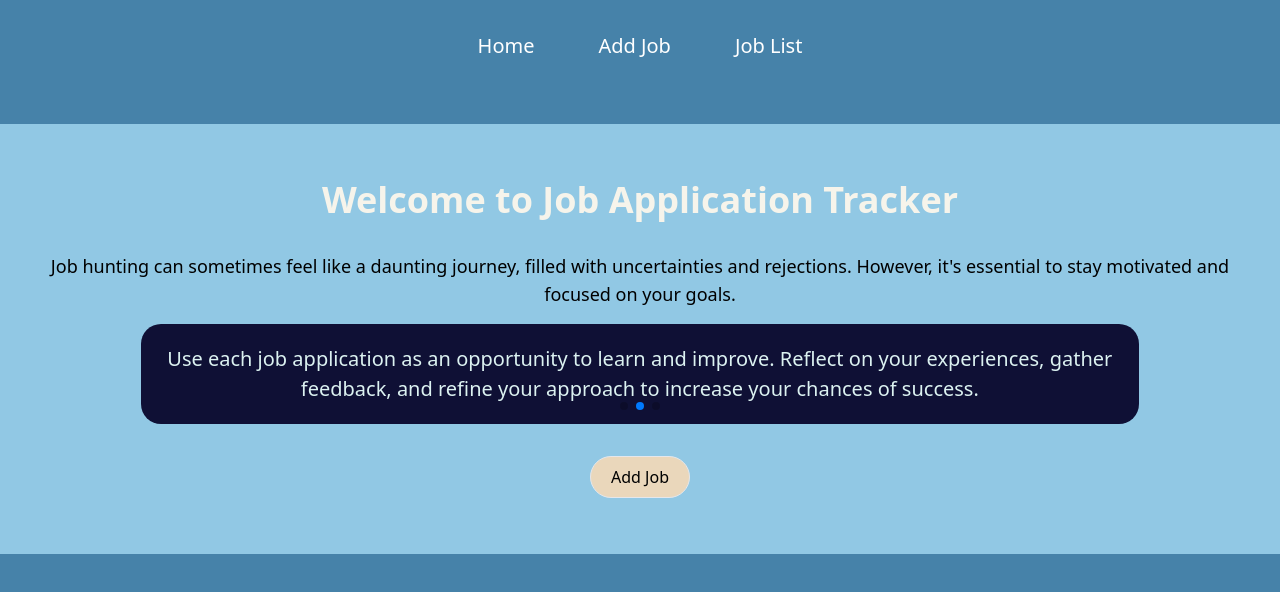
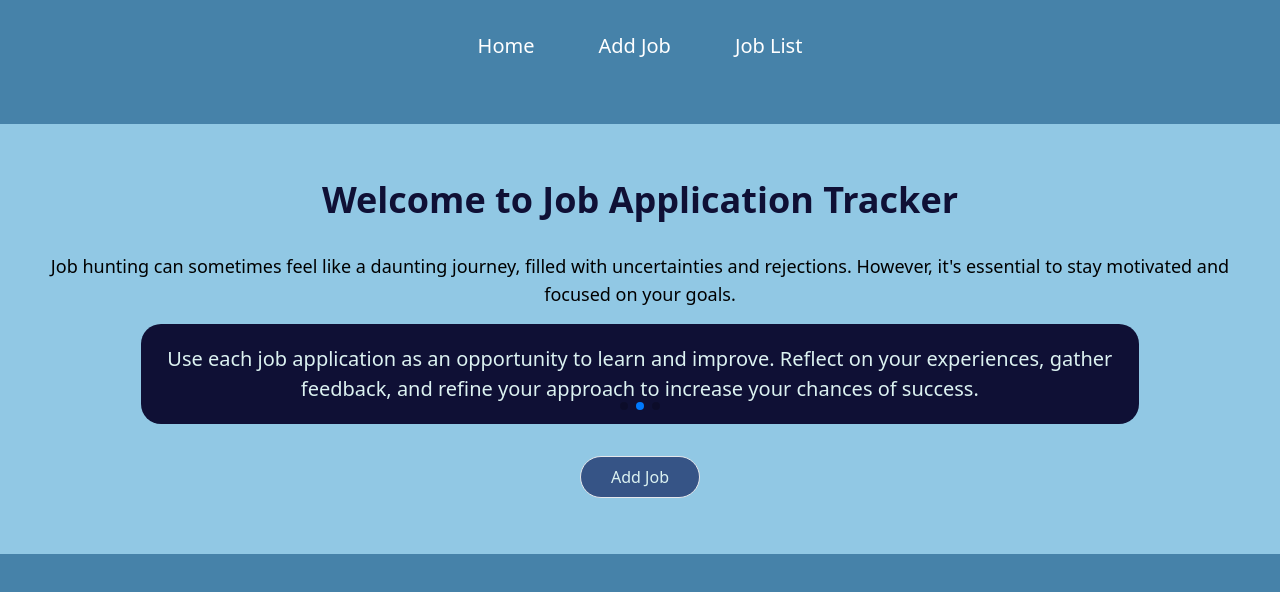
Before and after one commit to amirahyusof/tracking_job-application, a React (Create React App) app: page / in a window 1280 px wide. Shown: the top 592 px of the page. Built offline with nearby package versions, Linux system fonts and the light colour scheme.

Commit message:
commit changes

```diff
--- a/src/Components/Home.jsx
+++ b/src/Components/Home.jsx
@@ -10,7 +10,7 @@ function Home(){
     return(
        <div className="w-full my-16 py-10 px-4 bg-[#91C8E4]" id="home">
            <div className="w-full mx-auto text-center">
-           <h1 className="my-4 text-4xl font-bold text-[#F6F4EB]">Welcome to Job Application Tracker</h1>
+           <h1 className="my-4 text-4xl font-bold text-[#0F1035]">Welcome to Job Application Tracker</h1>
             <p className="text-lg py-4">Job hunting can sometimes feel like a daunting journey, filled with uncertainties and rejections.
                However, it's essential to stay motivated and focused on your goals.</p>
             <Swiper
@@ -29,7 +29,7 @@ function Home(){
                 <SwiperSlide>Use each job application as an opportunity to learn and improve. Reflect on your experiences, gather feedback, and refine your approach to increase your chances of success.</SwiperSlide>
                 <SwiperSlide>Maintaining a positive mindset is key to navigating the ups and downs of job hunting. Celebrate your achievements, no matter how small, and believe in your abilities to land the right job.</SwiperSlide>
             </Swiper>
-            <button className="border w-[100px] mb-4 rounded-full p-2 bg-[#EAD7BB] text-black hover:bg-[#FFF2D8] mt-8">
+            <button className="border w-[120px] mb-4 rounded-full p-2 bg-[#365486] text-[#DCF2F1] hover:bg-[#7FC7D9] hover:text-black mt-8">
                 <Link to="/job_form">Add Job</Link>
             </button>
            </div>
--- a/src/Components/JobApplicationReducer.jsx
+++ b/src/Components/JobApplicationReducer.jsx
@@ -2,12 +2,8 @@ import { createSlice } from "@reduxjs/toolkit";
 import { dataList } from "./DummyData";
 
 const formatDate = (dateString) => {
-    if(!dateString){
-        return "";
-    }
-
     const [year, month, day] = dateString.split("-");
-    return `${day}-${month}-${year}`;
+    return `${day}/${month}/${year}`;
 }
 
 
--- a/src/Components/JobEdit.jsx
+++ b/src/Components/JobEdit.jsx
@@ -11,12 +11,17 @@ function JobEdit(){
     const jobs = useSelector((state) => state.jobs)
     const existJob = jobs.filter(f => f.id == id);
     const {title, company,category, portal, date} = existJob[0];
-
+    const formattedDate = formatDateInput(date);
     const [editTitle, setTitle] = useState(title);
     const [editCompany, setCompany] = useState(company);
     const [editCategory, setCategory] = useState(category);
     const [editPortal, setPortal] = useState(portal);
-    const [editDate, setDate] = useState(date);
+    const [editDate, setDate] = useState(formattedDate);
+
+    function formatDateInput(dateString){
+        const [year, month, day] = dateString.split("-");
+        return `${year}-${month}-${day}`;
+    }
 
 
     const handleSave = (event) => {
@@ -91,7 +96,6 @@ function JobEdit(){
                     <input className="mb-4 w-[250px]"
                         type="date"
                         name="date"
-                        pattern="\d{2}-\d{2}-\d{4}"
                         value={editDate}
                         onChange={event => setDate(event.target.value)}
                         required />
--- a/src/Components/JobForm.jsx
+++ b/src/Components/JobForm.jsx
@@ -82,7 +82,6 @@ function JobForm(){
                         type="date"
                         name="date"
                         value={date}
-                        pattern="\d{2}-\d{2}-\d{4}"
                         onChange={event => setDate(event.target.value)}
                         required />
 
```
